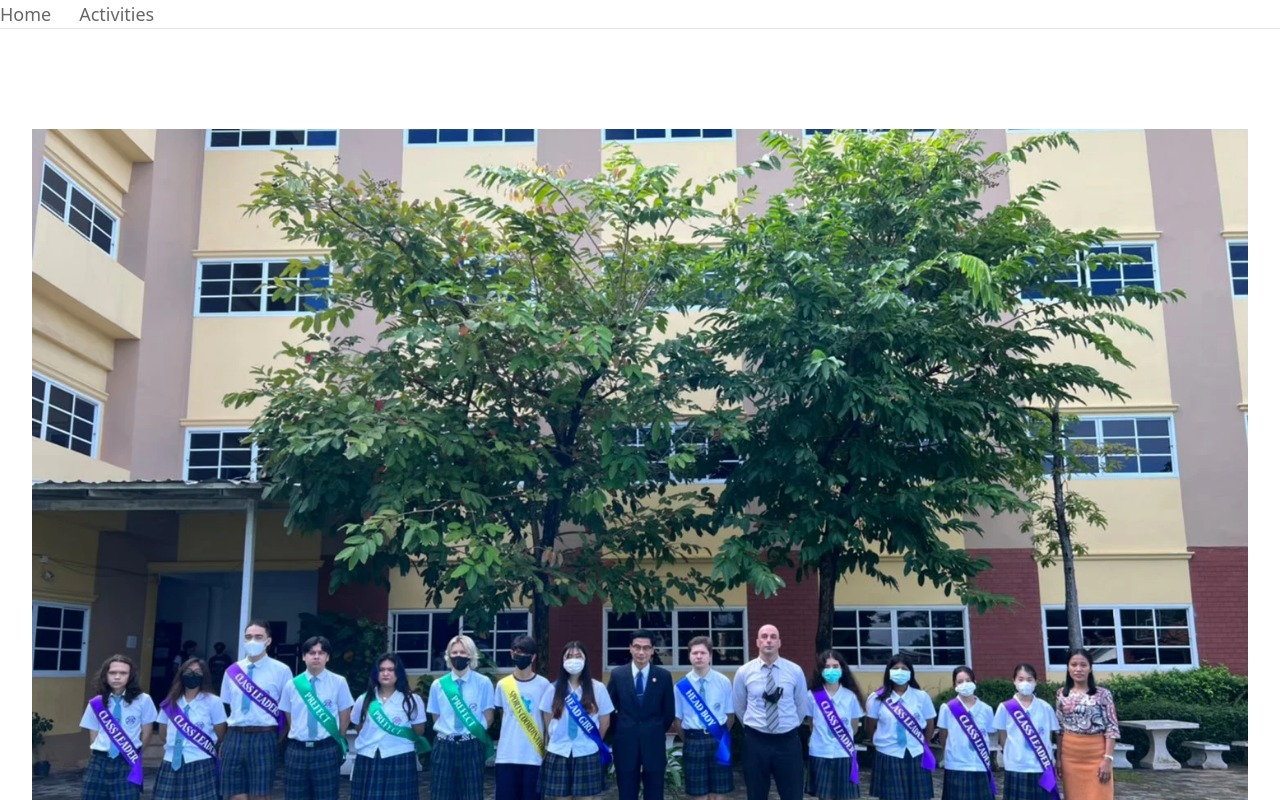
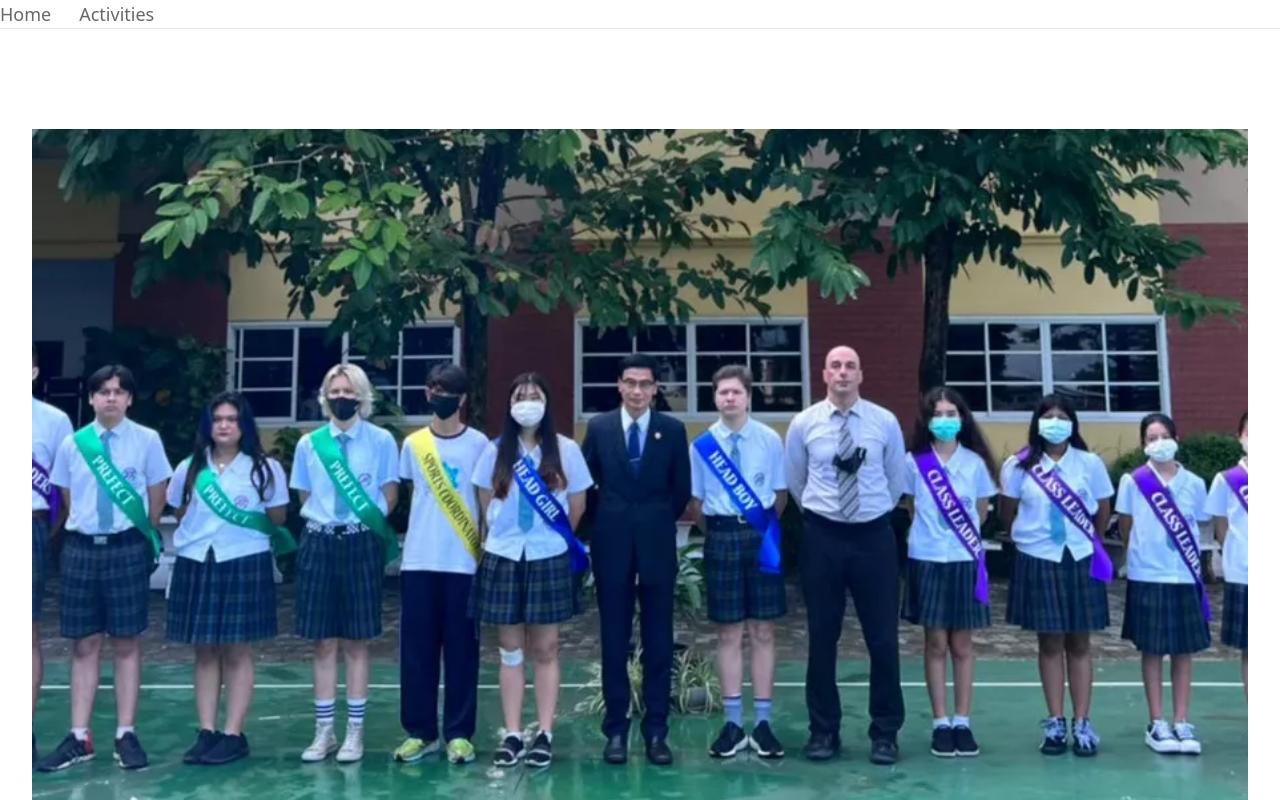
Before and after one commit to StRane/bpis-app, a Next.js app: page /activities in a window 1280 px wide. Shown: the part 400-1200 px from the top of the page. Built offline with nearby package versions, Linux system fonts and the light colour scheme.

Commit message:
imagefix

```diff
--- a/components/UI/newsEventsPage/EventCard.tsx
+++ b/components/UI/newsEventsPage/EventCard.tsx
@@ -15,7 +15,8 @@ const EventCard: React.FC<{
   const displayedItems = (
     <div className="mb-24">
       <div className="relative min-h-screen min-w-screen">
-        <Image src={props.adress} alt={props.name} fill  className="object-cover"/>
+        <Image src={props.adress} alt={props.name} fill  className="object-cover object-top
+"/>
       </div>
       <div className="w-full grid grid-cols-[2.5rem_1fr] md:grid-cols-[6rem_1fr] divide-x-1 mt-7">
         <div className="flex flex-col text-bpisg font-medium">
```
Also changed, not shown: images/events_news/Loy_2022.jpg, images/events_news/student_council_2022.webp.
